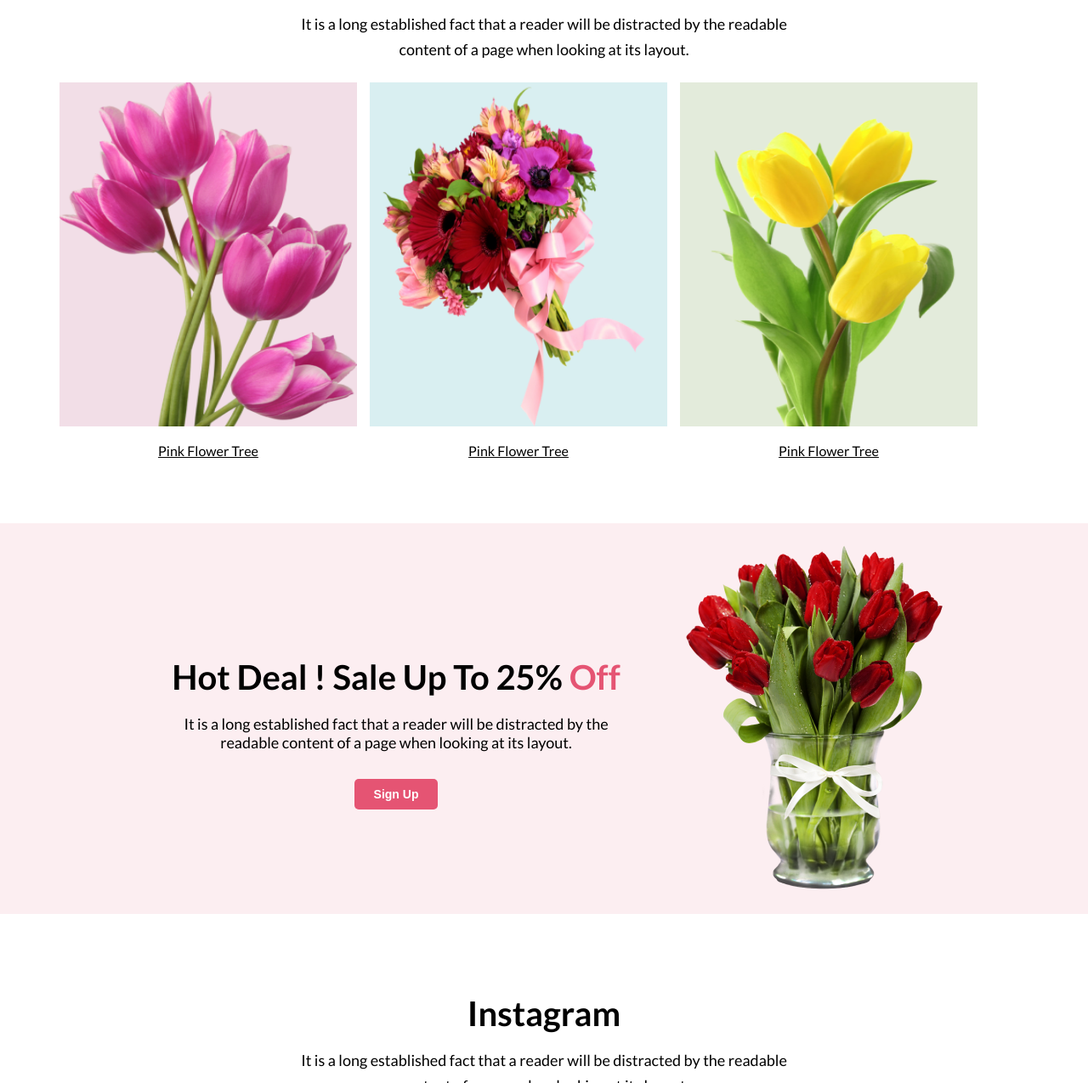
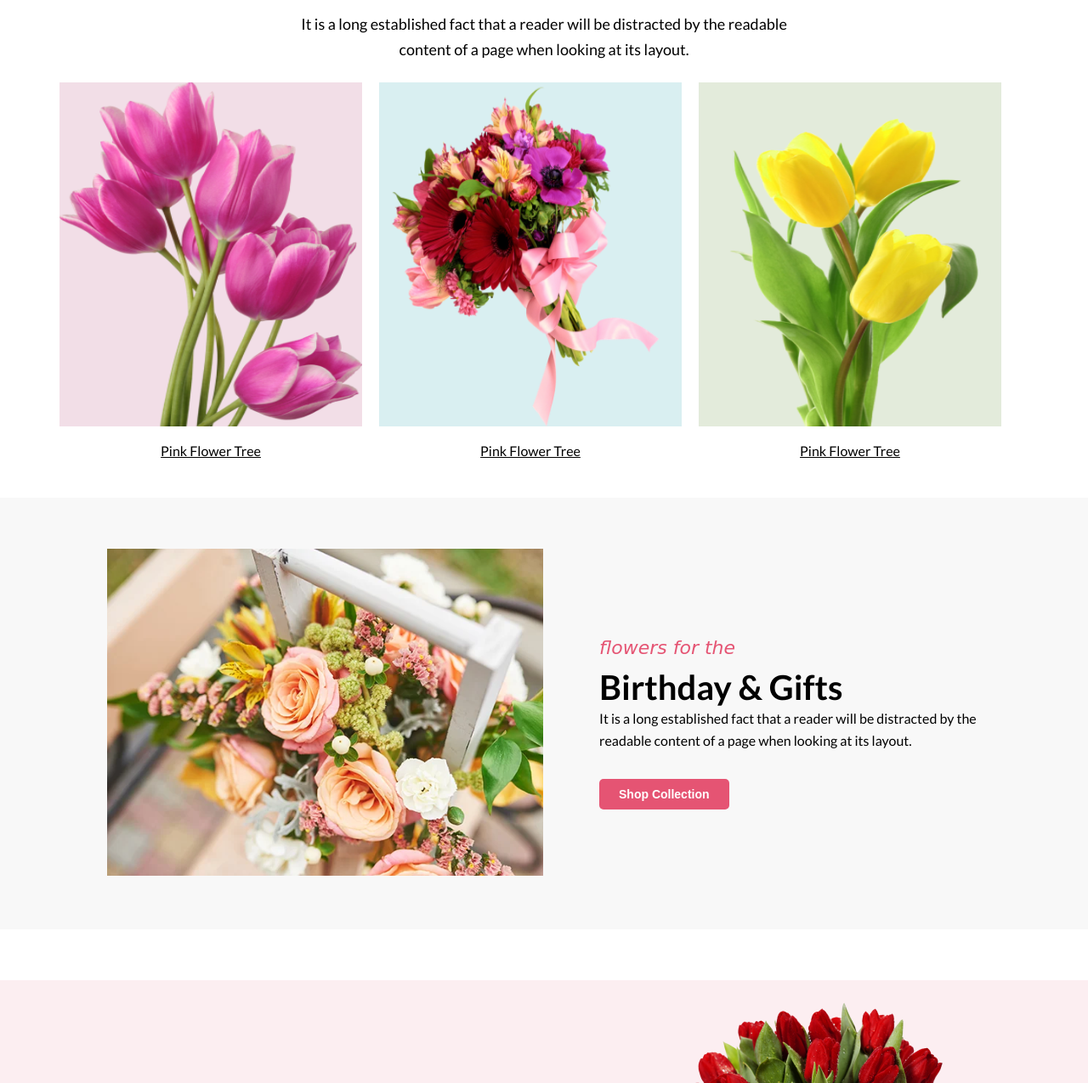
Before and after one commit to Shuvo123cse/programming-hero-1st-assignment, a plain HTML site: page index.html in a window 1280 px wide. Shown: the part 804-2079 px from the top of the page at 85% size. Drawn offline with Linux system fonts and the light colour scheme.

Commit message:
final part done

```diff
--- a/assets/css/style.css
+++ b/assets/css/style.css
@@ -90,12 +90,11 @@ body{
 
 .featured-flowers{
     display: flex;
-    gap:15px;
+    width:1160px;
+    margin: 0 auto;
+    gap:20px;
 
-}
 
-.flower-style-1{
-    background-color: #f2dee7;
 
 }
 
@@ -103,6 +102,11 @@ body{
     text-align: center;
     text-decoration: underline;
     color:black;
+}
+
+.flower-style-1{
+    background-color: #f2dee7;
+
 }
 
 .flower-style-2{
@@ -113,8 +117,52 @@ body{
     background-color: #e3ebdb;
 }
 
-/* main section style start end*/
+/* main section style end*/
 
+
+
+.flower-gift-part{
+    width:1160px;
+    margin:0 auto;
+    display: flex;
+    justify-content: space-around;
+    padding-top: 60px;
+    padding-bottom: 60px;
+    align-items: center;
+
+}
+
+.gift-right{
+    width:450px;
+}
+
+.birthday-gift{
+    background-color: #f8f8f8;
+    margin-top: 30px;
+}
+
+.gift-title{
+    font-size: 40px;
+    font-weight: 700;
+    margin-top: 0;
+    padding-top: 10px;
+    margin-bottom: 0;
+}
+
+.gift-extra{
+    color:#E55473;
+    font-size: 22px;
+    font-weight:600px;
+    font-family:cursive;
+    margin-bottom: 0;
+
+}
+
+.gift-description{
+    margin-top: 0;
+    margin-bottom: 0;
+    line-height: 26px;
+}
 
 
 /* deal section start */
@@ -156,6 +204,10 @@ body{
     padding-right: 30px;
 }
 
+/* deal section end */
+
+/* instagram section start */
+
 .instagram{
     width:1140px
     margin: 0 auto;
@@ -173,6 +225,8 @@ body{
    gap:15px;
 
 }
+
+/* instagram section end */
 
 
 /*subscribe part start */
--- a/index.html
+++ b/index.html
@@ -26,6 +26,7 @@
     </header>
 
     <main class="main">
+
         <section class="featured-section">
             <div class="featured">
                 <h2 class="featured-title">Our Featured Flowers</h2>
@@ -33,21 +34,38 @@
             </div>
             <div class="featured-flowers">
               <div class="flower">
-                <img class="flower-style-1" src="assets/images/flower6.png" alt="flower banner" width="350px" height="405px"/>
+                <img class="flower-style-1" src="assets/images/flower6.png" alt="flower banner" width="356px" height="405px"/>
                 <p class="flower-title">Pink Flower Tree</p>
             </div>
             <div class="flower">
-                <img class="flower-style-2" src="assets/images/flower5.png" alt="flower banner" width="350px" height="405px"/>
+                <img class="flower-style-2" src="assets/images/flower5.png" alt="flower banner" width="356px" height="405px"/>
                 <p class="flower-title">Pink Flower Tree</p>
             </div>
             <div class="flower">
-                <img class="flower-style-3" src="assets/images/flower7.png" alt="flower banner" width="350px" height="405px"/>
+                <img class="flower-style-3" src="assets/images/flower7.png" alt="flower banner" width="356px" height="405px"/>
                 <p class="flower-title">Pink Flower Tree</p>
             </div>
             </div>
+        </section>
 
-        </section>
     </main>
+
+
+    <section class="birthday-gift">
+        <div class="flower-gift-part">
+            <div class="gift-right">
+                <img src="./assets/images/flower14.png" alt="Flower Gift"/>
+            </div>
+            <div class="gift-right">
+                <p class="gift-extra"><i>flowers for the</i></p>
+                <h2 class="gift-title">Birthday & Gifts</h2>
+                <p class="gift-description">It is a long established fact that a reader will be distracted by the readable content of a page when looking at its layout.</p>
+                <button class="btn">Shop Collection</button>
+            </div>
+
+
+        </div>
+    </section>
 
     <section class="deal-section">
         <div class="deal-content">
```
Also changed, not shown: assets/images/flower14.png (added).
